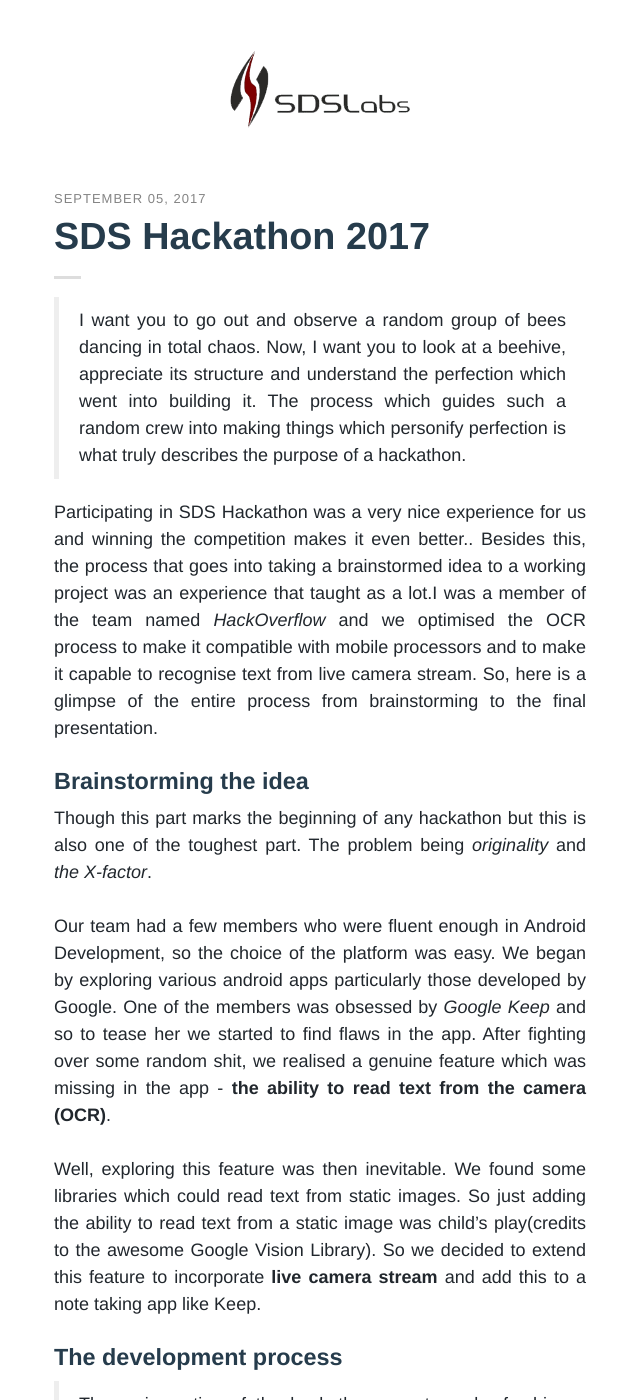
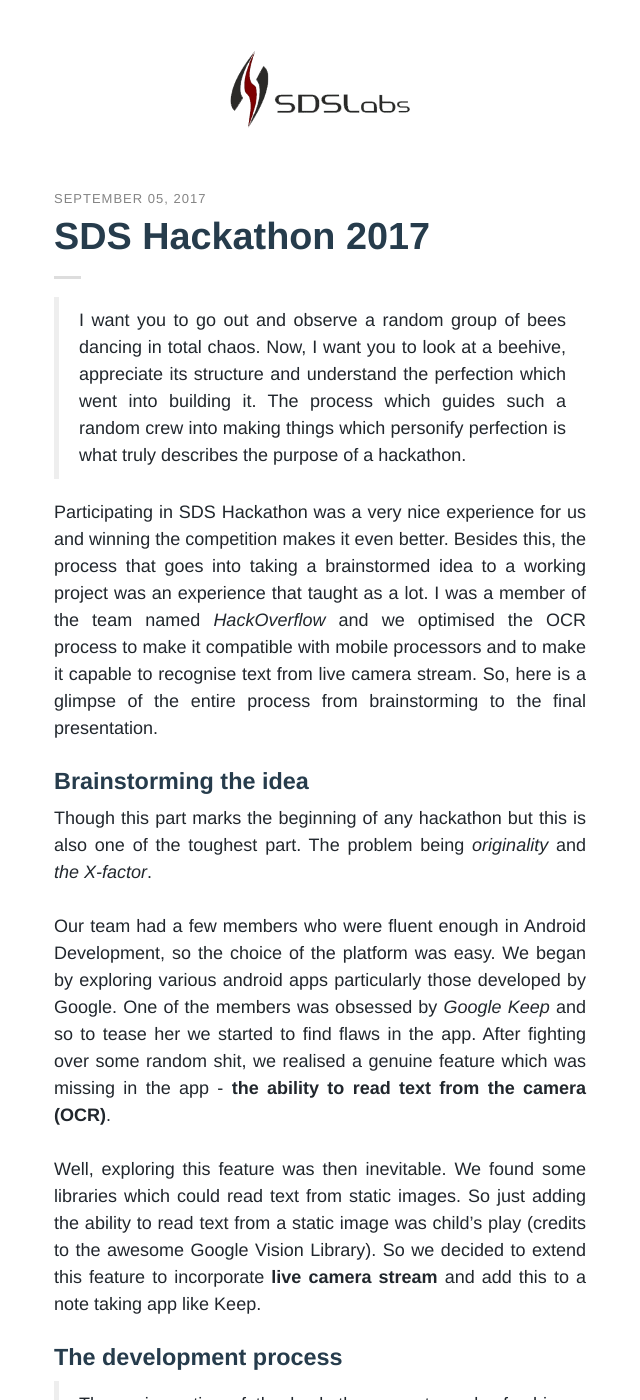
Before and after one commit to sdslabs/sdslabs.github.com, a Jekyll site: the page built from _posts/2017/2017-09-05-sds-hackathon-2017.md, in a window 1280 px wide and 1400 px high. Shown: the whole window, without its empty margins (320-960 px from the left). Built offline with Jekyll 4.4.1, drawn with Linux system fonts in a browser that asks for light colours; some web fonts are replaced; comment, search, counter and statistics services are not loaded; some of the changed text lies outside the part shown.

```diff
--- a/_posts/2017/2017-09-05-sds-hackathon-2017.md
+++ b/_posts/2017/2017-09-05-sds-hackathon-2017.md
@@ -6,14 +6,14 @@ excerpt: Samagra Sharma's experience as a participant of SDS Hackathon 2017.
 
 >I want you to go out and observe a random group of bees dancing in total chaos. Now, I want you to look at a beehive, appreciate its structure and understand the perfection which went into building it. The process which guides such a random crew into making things which personify perfection is what truly describes the purpose of a hackathon.
 
-Participating in SDS Hackathon was a very nice experience for us and winning the competition makes it even better..  Besides this, the process that goes into taking a brainstormed idea to a working project was an experience that taught as a lot.I was a member of the team named _HackOverflow_ and we optimised the OCR process to make it compatible with mobile processors and to make it capable to recognise text from live camera stream. So, here is a glimpse of the entire process from brainstorming to the final presentation.
+Participating in SDS Hackathon was a very nice experience for us and winning the competition makes it even better.  Besides this, the process that goes into taking a brainstormed idea to a working project was an experience that taught as a lot. I was a member of the team named _HackOverflow_ and we optimised the OCR process to make it compatible with mobile processors and to make it capable to recognise text from live camera stream. So, here is a glimpse of the entire process from brainstorming to the final presentation.
 
 ### Brainstorming the idea
 Though this part marks the beginning of any hackathon but this is also one of the toughest part. The problem being _originality_ and _the X-factor_.
 
  Our team had a few members who were fluent enough in Android Development, so the choice of the platform was easy. We began by exploring various android apps particularly those developed by Google. One of the members was obsessed by _Google Keep_ and so to tease her we started to find flaws in the app. After fighting over some random shit, we realised a genuine feature which was missing in the app - __the ability to read text from the camera (OCR)__.
 
- Well, exploring this feature was then inevitable. We found some libraries which could read text from static images. So just adding the ability to read text from a static image was child's play(credits to the awesome Google Vision Library). So we decided to extend this feature to incorporate __live camera stream__ and add this to a note taking app like Keep.
+ Well, exploring this feature was then inevitable. We found some libraries which could read text from static images. So just adding the ability to read text from a static image was child's play (credits to the awesome Google Vision Library). So we decided to extend this feature to incorporate __live camera stream__ and add this to a note taking app like Keep.
 
 ### The development process
 
```
Also changed, not shown: other parts of _posts/2017/2017-09-05-sds-hackathon-2017.md (+4 -4 lines).
